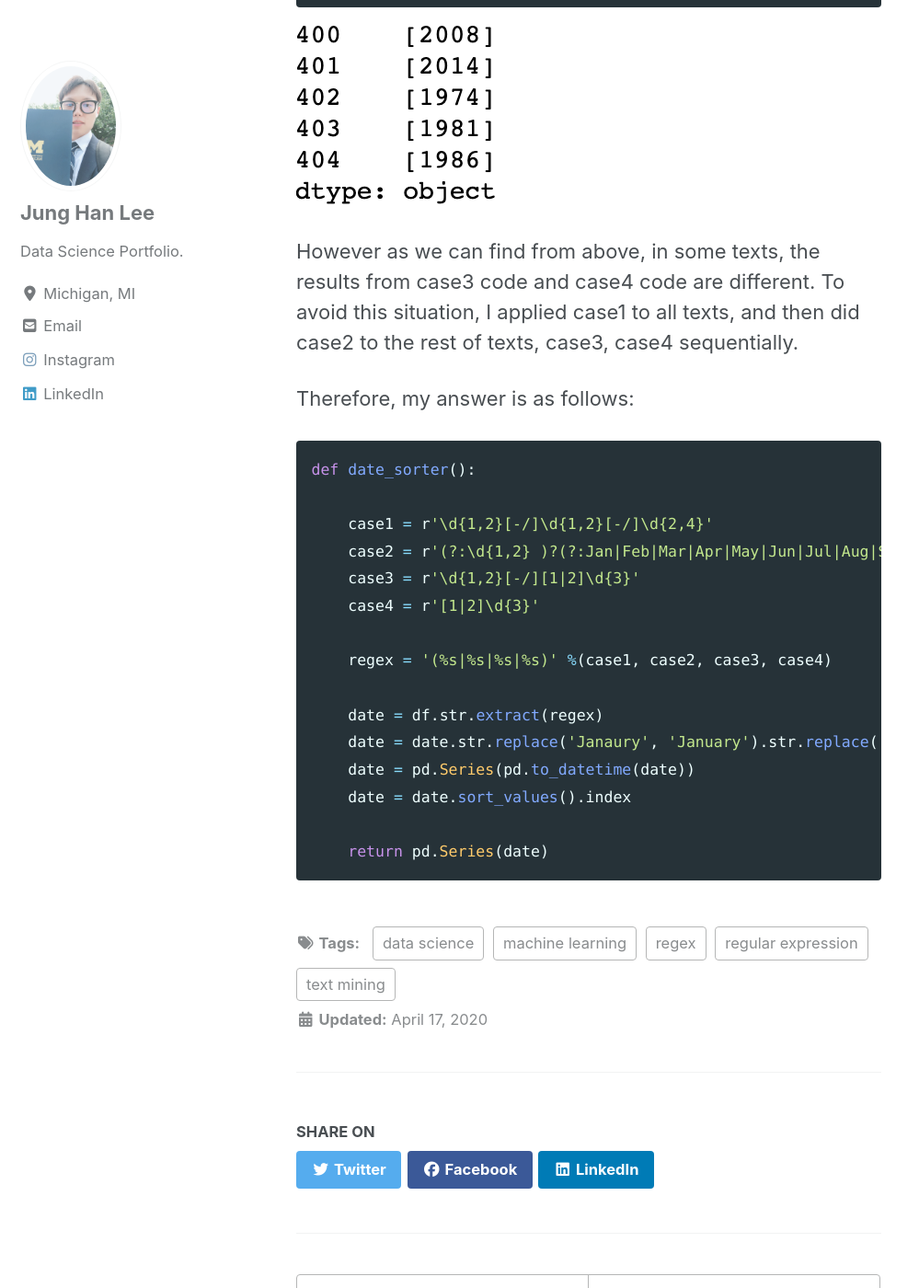
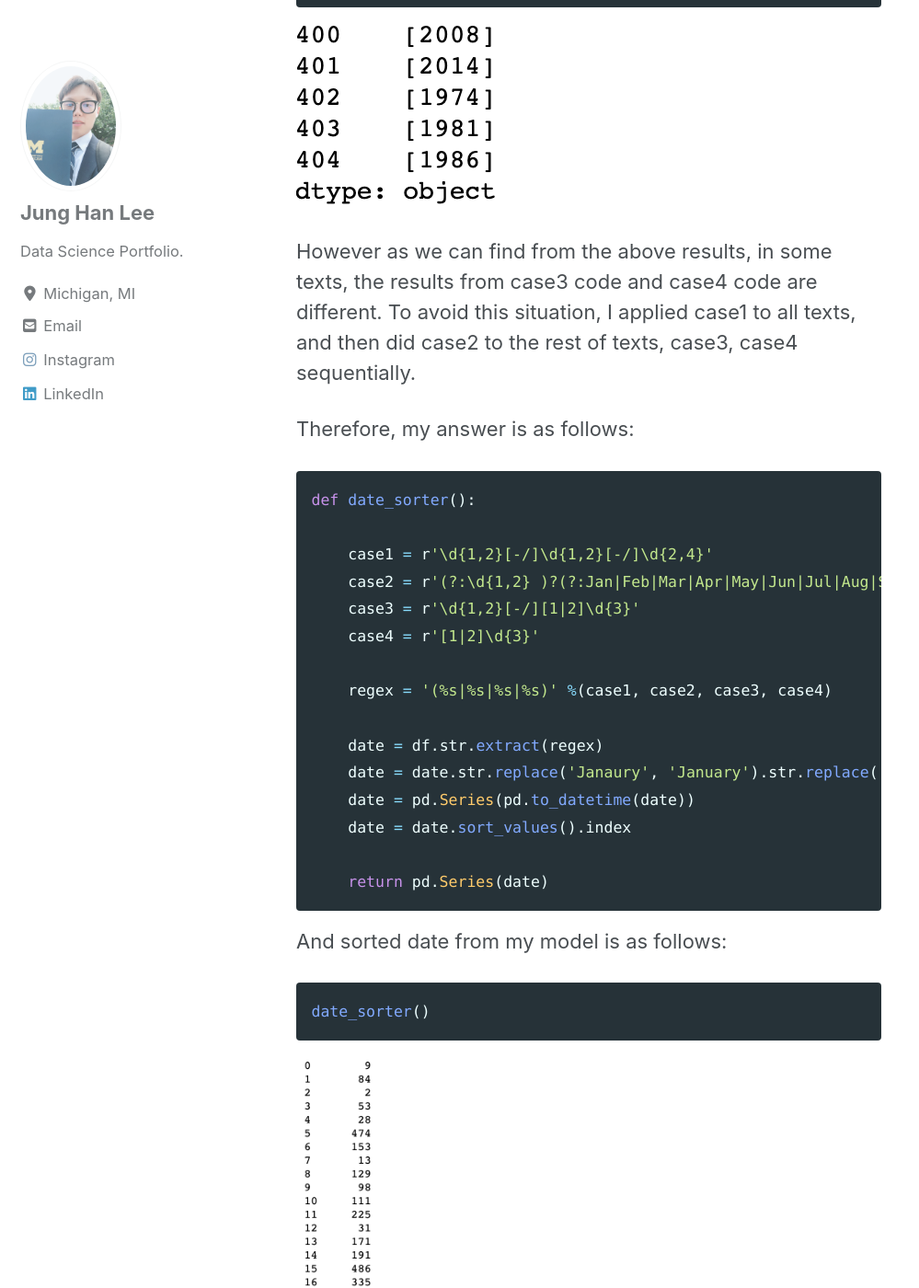
Before and after one commit to jung-han-lee/jung-han-lee.github.io, a Jekyll site: the page built from _posts/2020-04-17-textmining1.md, in a window 1280 px wide and 1400 px high, scrolled down 4278 px. Shown: the whole window at 92% size, without its empty margins (0-999 px from the left). Built offline with Jekyll 4.4.1, drawn with Linux system fonts in a browser that asks for light colours; cached includes are drawn as plain includes; nearby versions of some CDN libraries; some of the changed text lies outside the part shown.

Commit message:
new github

````diff
--- a/_posts/2020-04-17-textmining1.md
+++ b/_posts/2020-04-17-textmining1.md
@@ -49,7 +49,7 @@ Based on the list of the variants, I made 4 classified cases:
 
 
 ```python
-#call the text file convert it into Series
+#Call the text file and convert it into Series
 import pandas as pd
 
 doc = []
@@ -106,7 +106,7 @@ df.str.findall(r'[1|2]\d{3}')[400:405]
 
 <img src="{{ site.url }}{{ site.baseurl }}/images/tm/s5.png" alt="">
 
-However as we can find from above, in some texts, the results from case3 code and case4 code are different. To avoid this situation, I applied case1 to all texts, and then did case2 to the rest of texts, case3, case4 sequentially.
+However as we can find from the above results, in some texts, the results from case3 code and case4 code are different. To avoid this situation, I applied case1 to all texts, and then did case2 to the rest of texts, case3, case4 sequentially.
 
 Therefore, my answer is as follows:
 ```python
@@ -126,3 +126,9 @@ def date_sorter():
 
     return pd.Series(date)
 ```
+And sorted date from my model is as follows:
+
+```python
+date_sorter()
+```
+<img src="{{ site.url }}{{ site.baseurl }}/images/tm/result.png" alt="">
````
Also changed, not shown: images/tm/result.png (added).
